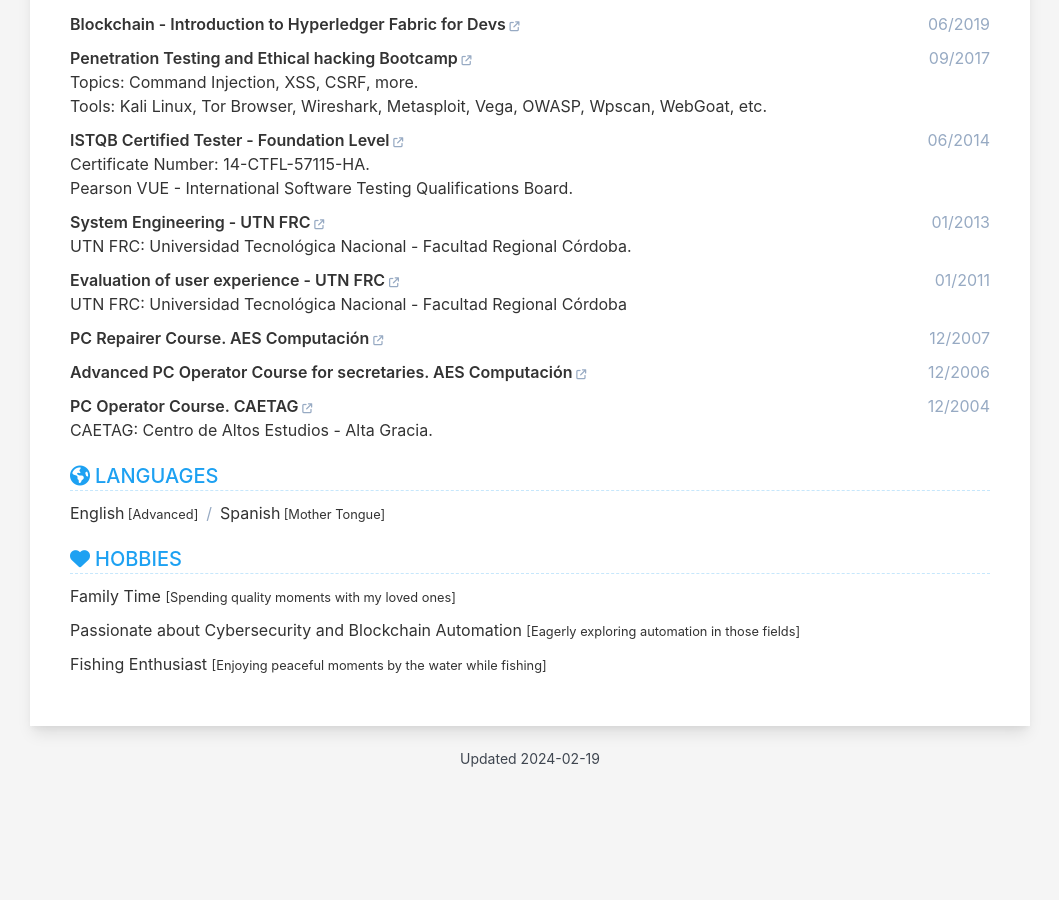
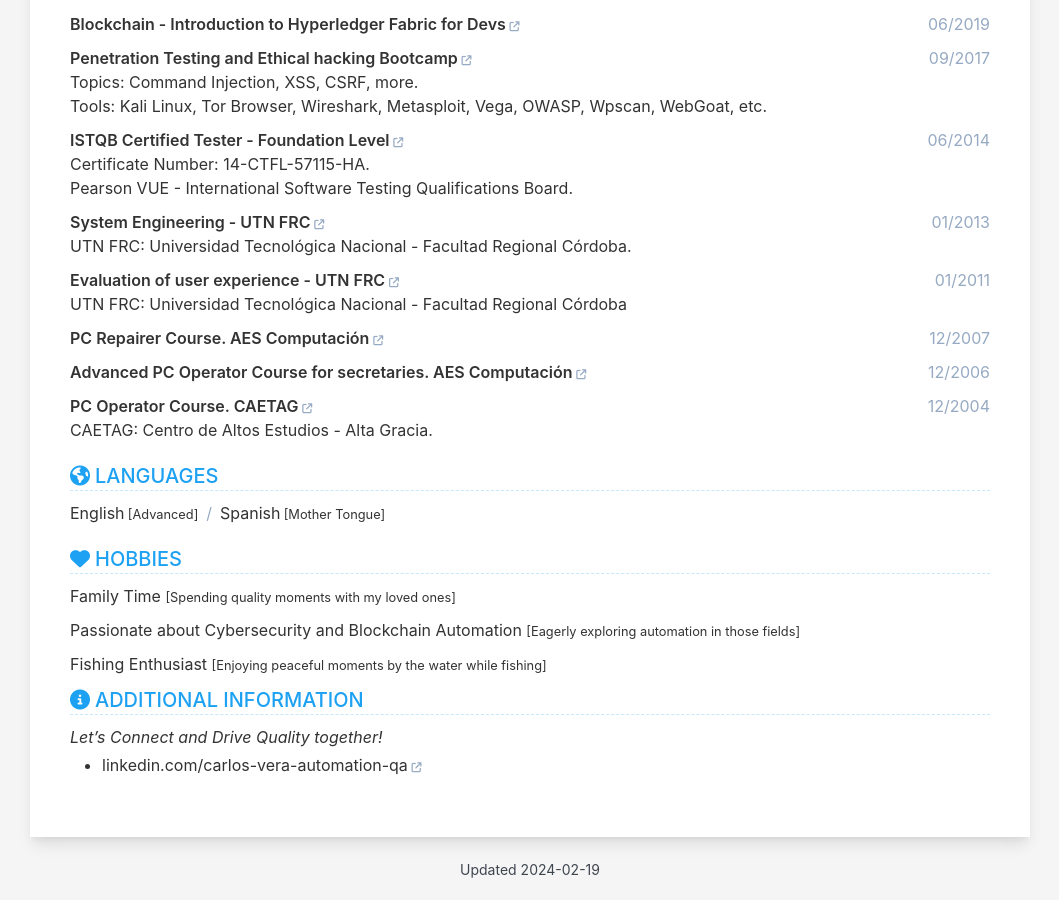
Before and after one commit to cvera08/full-resume, a Jekyll site: the page built from index.html, in a window 1280 px wide and 900 px high, scrolled down 5266 px. Shown: the whole window, without its empty margins (110-1169 px from the left). Built offline with Jekyll 4.4.1, drawn with Linux system fonts in a browser that asks for light colours; before the commit the page ends 6055 px from its top, so only the background shows below that.

Commit message:
feat: additional information

```diff
--- a/_data/data.yml
+++ b/_data/data.yml
@@ -418,6 +418,14 @@ hobbies:
     - idiom: Fishing Enthusiast
       level: Enjoying peaceful moments by the water while fishing
 
+publication:
+  show: true
+  order: 13
+  title: ADDITIONAL INFORMATION
+  description: |
+    *Let's Connect and Drive Quality together!*
+    - [linkedin.com/carlos-vera-automation-qa](https://www.linkedin.com/in/carlos-vera-automation-qa)
+
 footer:
   display: false
 
```
